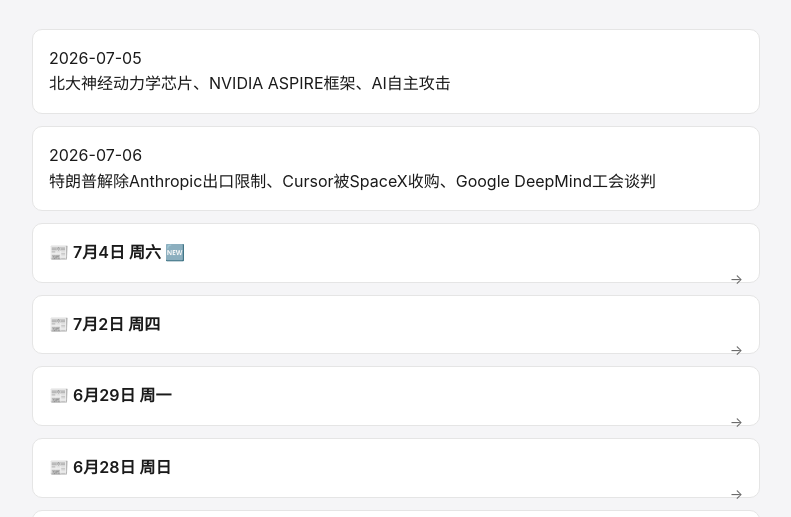
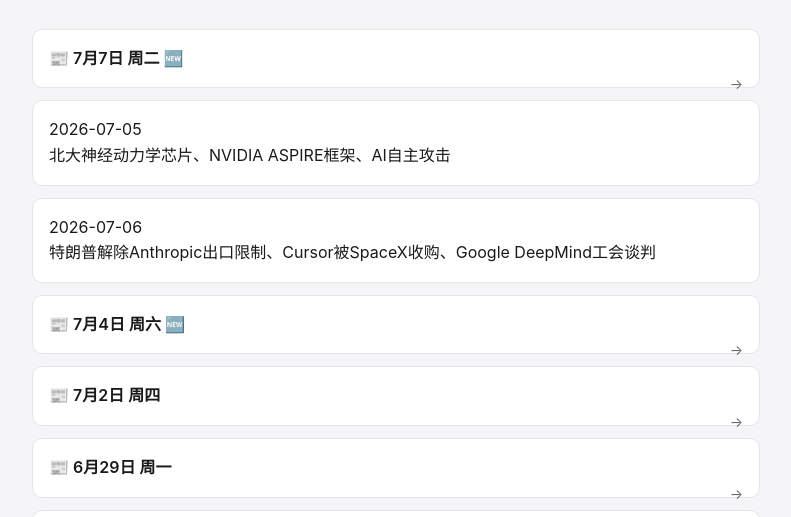
Before and after one commit to Four-A-fei/ai-daily-report, a plain HTML site: page index.html in a window 1280 px wide. Shown: the part 231-748 px from the top of the page, without its empty margins (244-1035 px from the left). Drawn offline with Linux system fonts and the light colour scheme.

Commit message:
Update index.html with new report

```diff
--- a/index.html
+++ b/index.html
@@ -95,6 +95,10 @@
     <div class="desc">历史报告归档</div>
   </div>
   <div class="list">
+  <a class="news-item" href="reports/2026-07-07.html" style="text-decoration:none;color:inherit;">
+    <div class="title" style="font-size:16px;">📰 7月7日 周二 🆕</div><span class="arrow">→</span>
+  </a>
+
     <a class="news-item" href="reports/2026-07-05.html" style="text-decoration:none;color:inherit;">
       <div class="news-date">2026-07-05</div>
       <div class="news-title">北大神经动力学芯片、NVIDIA ASPIRE框架、AI自主攻击</div>
```
